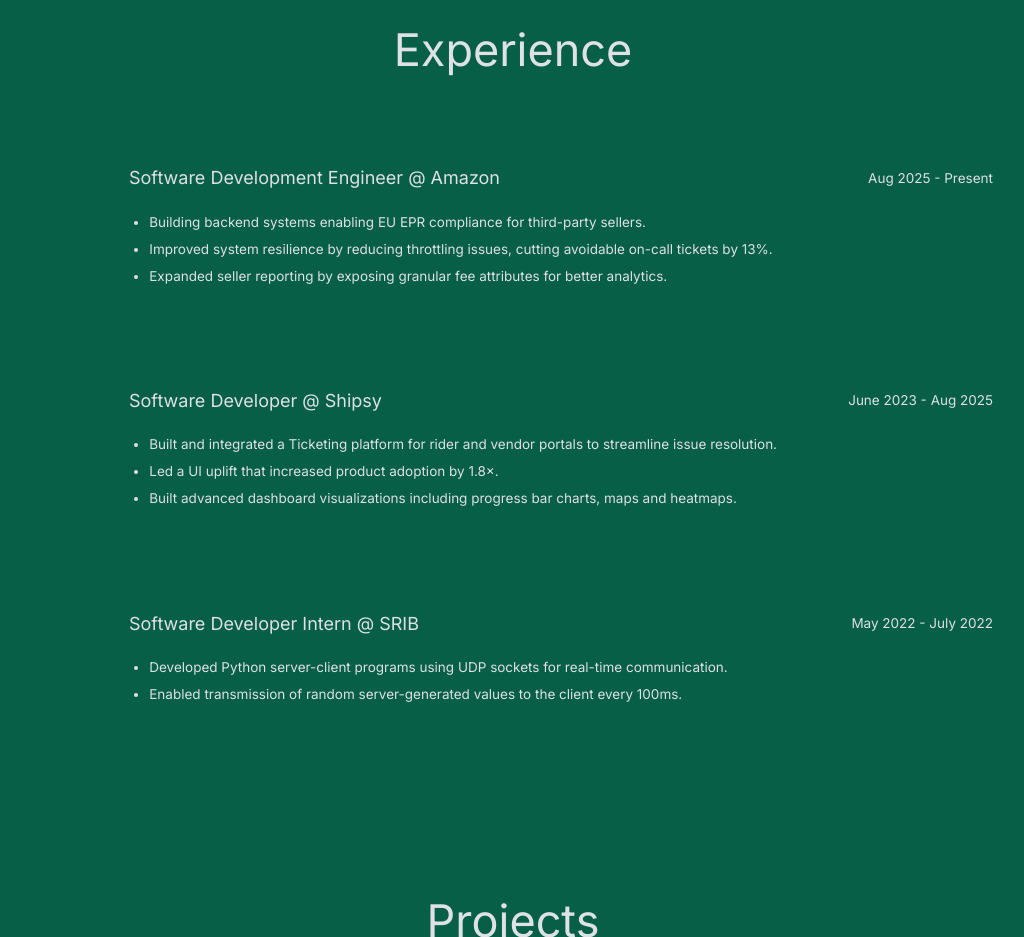
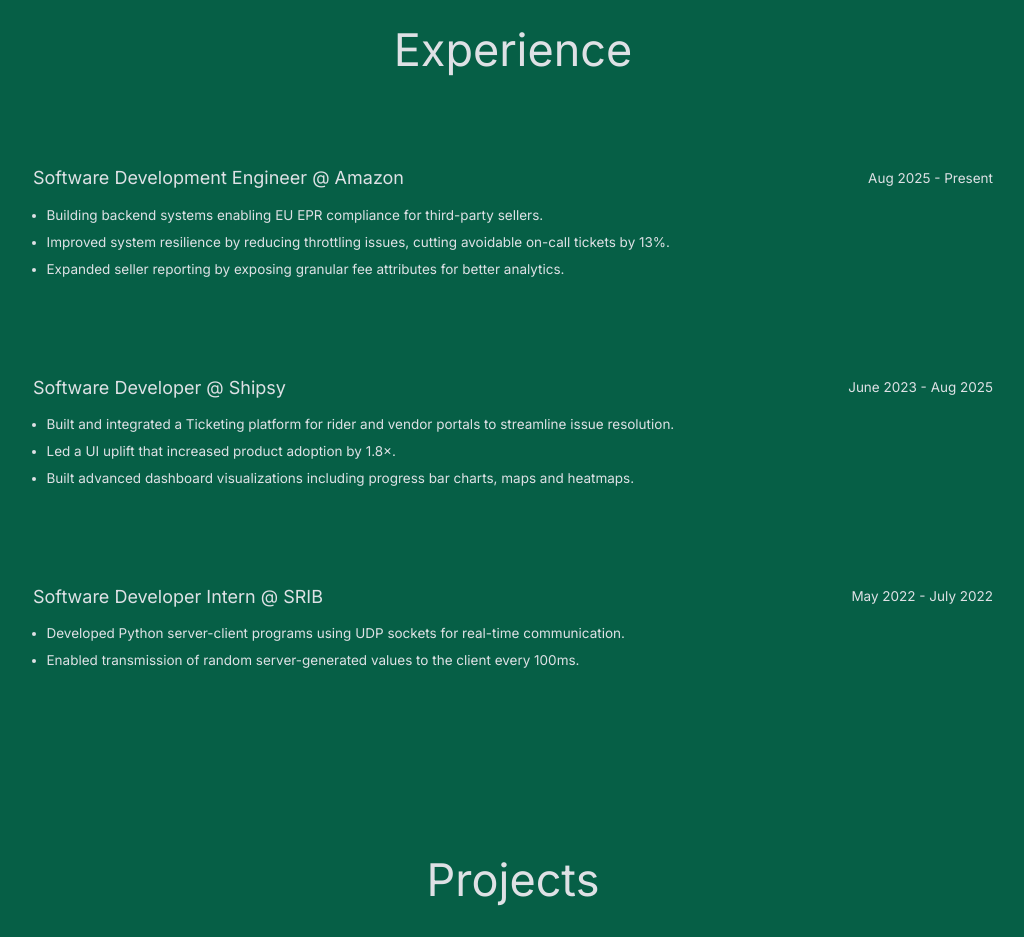
Before and after one commit to Naman200111/Portfolio-React, a React (Create React App) app: page / in a window 1280 px wide. Shown: the part 1860-2797 px from the top of the page, without its empty margins (127-1151 px from the left). Built offline with nearby package versions, Linux system fonts and the light colour scheme; a web font is replaced by a local one.

Commit message:
style fixes

```diff
--- a/src/components/sections/experience/experience.css
+++ b/src/components/sections/experience/experience.css
@@ -22,7 +22,7 @@
 .experiences--div {
 	display: flex;
 	flex-direction: column;
-	gap: 3em;
+	gap: 1em;
 	max-width: 90%;
 	width: 90%;
 }
@@ -30,7 +30,6 @@
 .experience_details {
 	margin-top: 1.5em;
 	opacity: 1;
-	width: 90%;
 }
 
 .experience_header {
@@ -55,7 +54,7 @@
 }
 
 .experience_work {
-	margin: 1.5em;
+	margin: 1em;
 	font-size: 0.85em;
 	line-height: 1.5em;
 }
@@ -74,10 +73,11 @@
 		flex-direction: column;
 		max-width: 100%;
 		width: 100%;
+		gap: 2em;
 	}
 
 	.experience--div {
-		flex-direction: row-reverse;
+		/* flex-direction: row-reverse; */
 		gap: 2em;
 		width: 100%;
 	}
```
